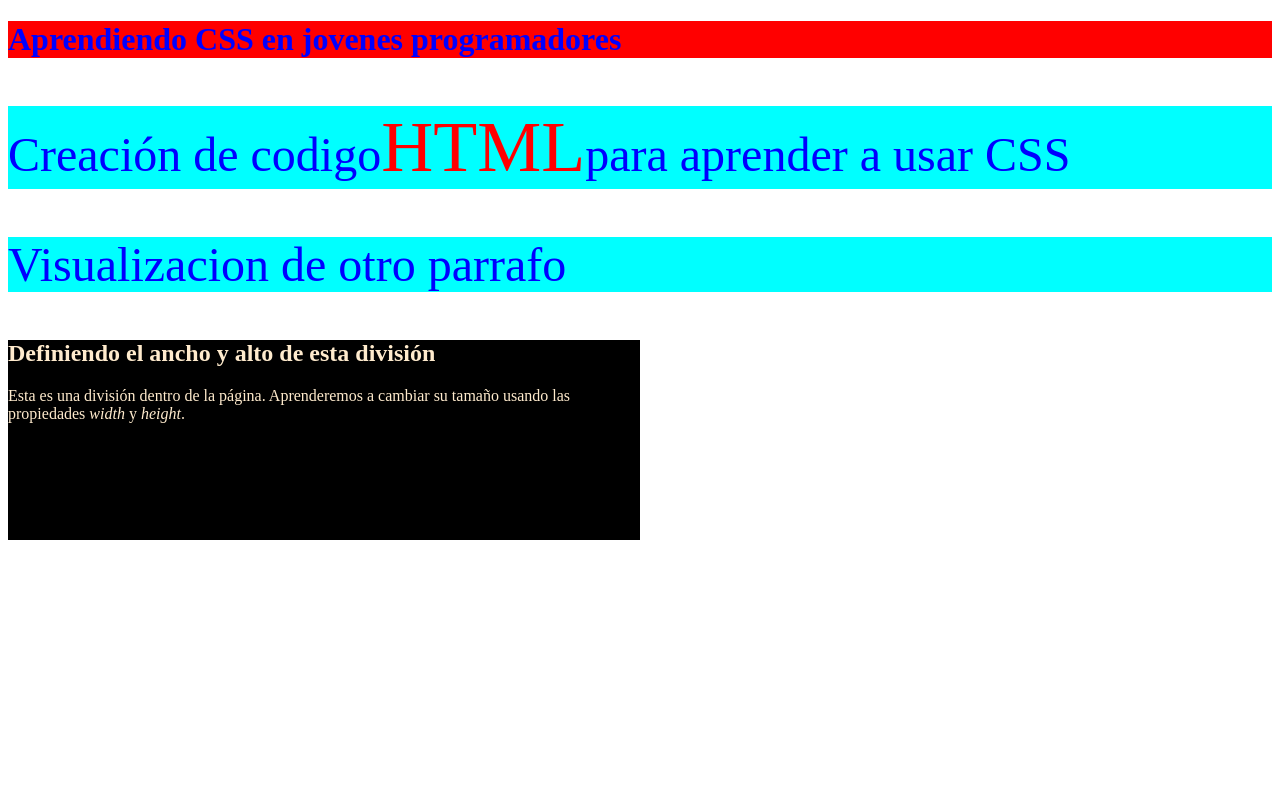
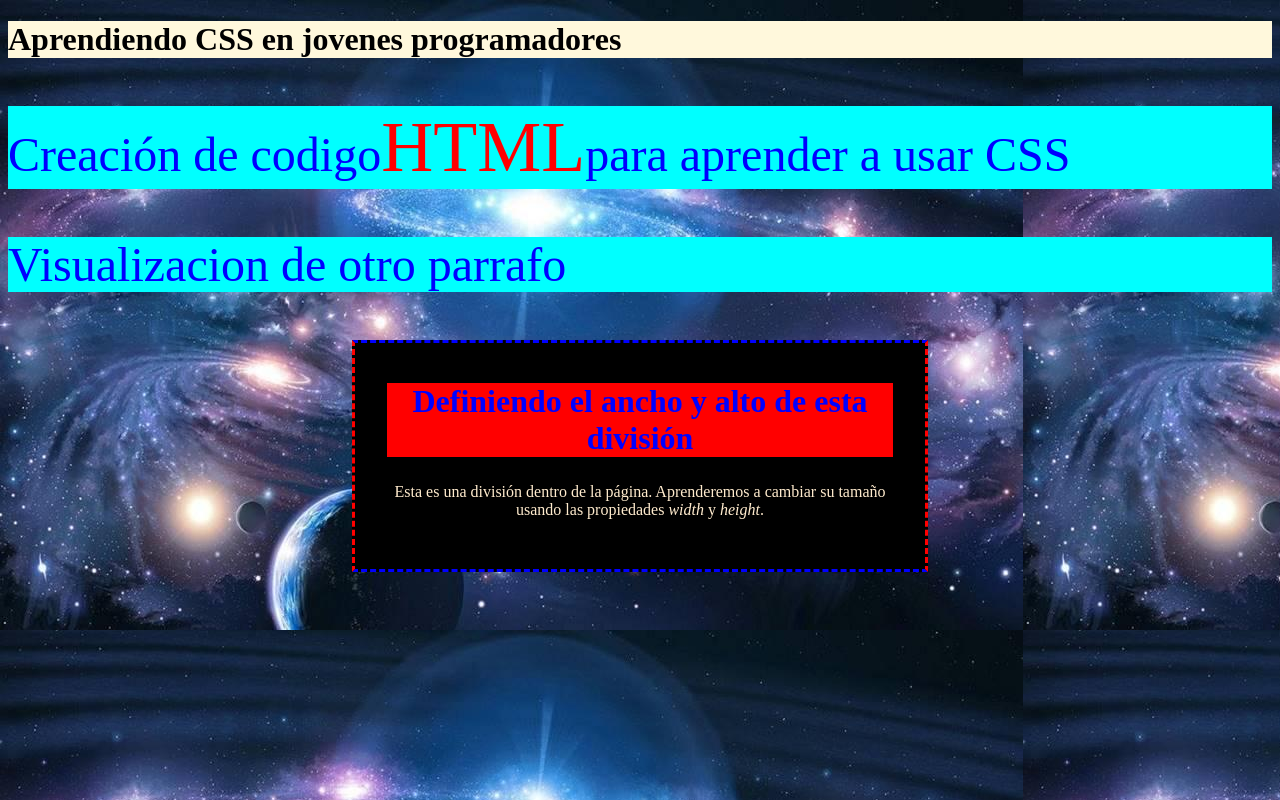
Before and after one commit to RaspberryJR/Modelo_de_Caja, a plain HTML site: page index.html in a window 1280 px wide. Drawn offline with Linux system fonts and the light colour scheme.

Commit message:
Finalizacion de archivo css que modifica la cajas

```diff
--- a/estilo.css
+++ b/estilo.css
@@ -1,12 +1,11 @@
-h1{
-    background-color: red;
-    color:blue;
-    font-size: 200%;
-}
 .parrafo{
     font-size: 3em;
     background-color: aqua;
     color:blue;
+}
+
+body{
+    background-image: url("espacio.jpg");
 }
 
 .resaltar{
@@ -14,9 +13,21 @@ h1{
     color: red;
 }
 
+.cab{
+    background-color: red;
+    color:blue;
+    font-size: 200%;
+}
+
 .division{
     background-color: black;
     color: blanchedalmond;
+    border-color: blue red;
+    border-style: dashed;
+    border-width: 3px;
     height: 200px;
-    width: 50%;
+    margin: 2em auto;
+    padding: 0.8em 2em;
+    text-align: center;
+    width: 40%;
 }
--- a/index.html
+++ b/index.html
@@ -7,11 +7,11 @@
         <link rel="stylesheet" href="estilo.css"/>
     </head>
     <body>
-        <h1>Aprendiendo CSS en jovenes programadores</h1>
+        <h1 style="background-color: cornsilk">Aprendiendo CSS en jovenes programadores</h1>
         <p class="parrafo">Creación de codigo<span class="resaltar">HTML</span>para aprender a usar CSS</p>
         <p class="parrafo">Visualizacion de otro parrafo</p>
         <div class="division">
-            <h2>Definiendo el ancho y alto de esta división</h2>
+            <h2 class="cab">Definiendo el ancho y alto de esta división</h2>
             <p>Esta es una división dentro de la página. Aprenderemos a cambiar su tamaño usando las propiedades <em>width</em> y <em>height</em>.</p>
         </div>
     </body>
```
Also changed, not shown: espacio.jpg (added).
